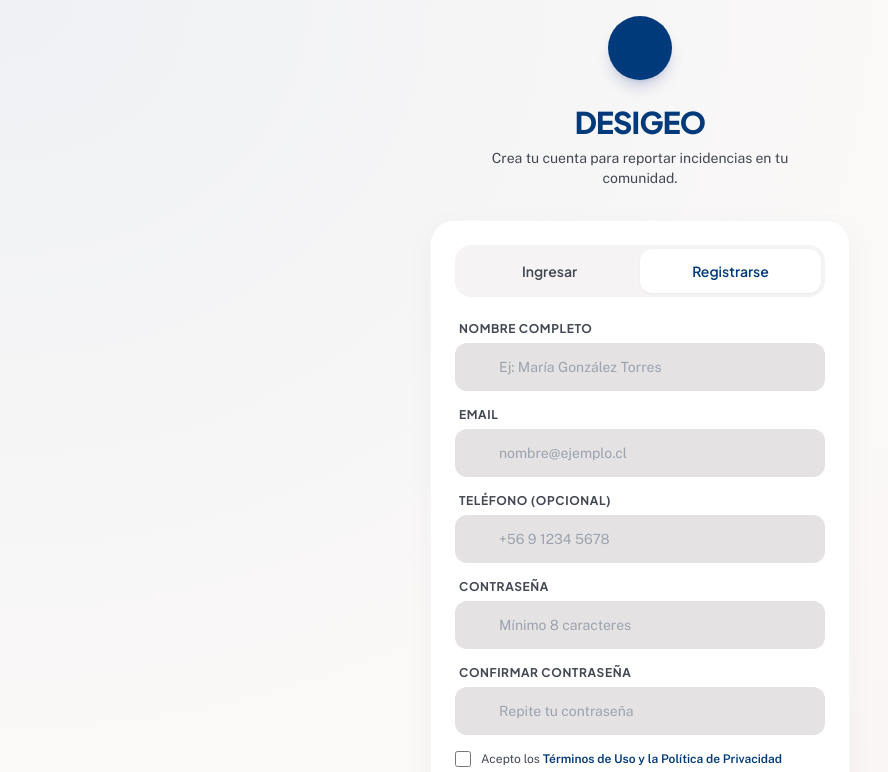
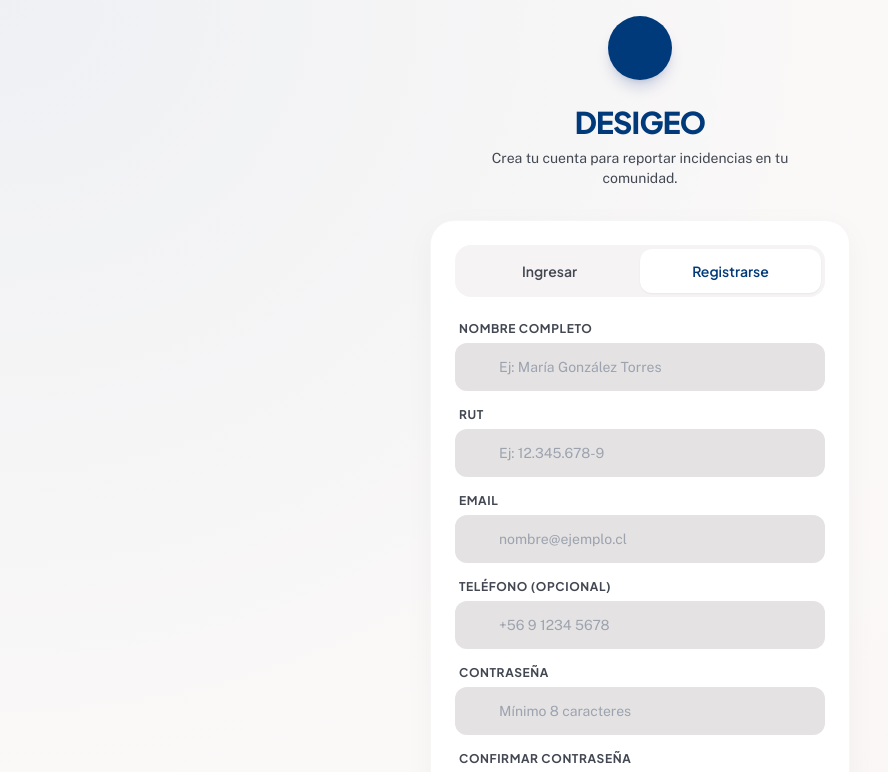
Before and after one commit to areeislat/denuncia-ciudadana-localizada-front, a React (Vite) app: page /registro in a window 1280 px wide. Shown: the top 772 px of the page, without its empty margins (0-888 px from the left). Built offline with nearby package versions, Linux system fonts and the light colour scheme; no server answers.

Commit message:
se agrega al formulario de registro el rut

```diff
--- a/src/pages/Registro.jsx
+++ b/src/pages/Registro.jsx
@@ -12,6 +12,7 @@ export default function Registro() {
 
   const [formData, setFormData] = useState({
     fullName: '',
+    rut: '',
     email: '',
     phone: '',
     password: '',
@@ -50,6 +51,48 @@ export default function Registro() {
     return value ? formatted.trim() : '';
   };
 
+  const formatRut = (value) => {
+    // Remove all characters except numbers and K/k
+    let clean = value.replace(/[^0-9kK]/g, '').toUpperCase();
+
+    if (clean.length === 0) return '';
+    if (clean.length === 1) return clean;
+
+    const body = clean.slice(0, -1);
+    const dv = clean.slice(-1);
+
+    // Add dots to the body
+    let formattedBody = '';
+    for (let i = body.length; i > 0; i -= 3) {
+      const chunk = body.slice(Math.max(0, i - 3), i);
+      formattedBody = chunk + (formattedBody ? '.' + formattedBody : '');
+    }
+
+    return `${formattedBody}-${dv}`;
+  };
+
+  const validateRut = (rut) => {
+    if (!rut) return false;
+    const clean = rut.replace(/[^0-9K]/ig, '').toUpperCase();
+    if (clean.length < 8) return false;
+
+    const r = clean.slice(0, -1);
+    const dv = clean.slice(-1);
+    let suma = 0;
+    let multiplo = 2;
+
+    for (let i = r.length - 1; i >= 0; i--) {
+        suma += parseInt(r.charAt(i)) * multiplo;
+        if (multiplo < 7) multiplo++;
+        else multiplo = 2;
+    }
+
+    const dvEsperado = 11 - (suma % 11);
+    const dvString = dvEsperado === 11 ? '0' : dvEsperado === 10 ? 'K' : dvEsperado.toString();
+
+    return dv === dvString;
+  };
+
   const handleChange = (e) => {
     const { name, value, type, checked } = e.target;
 
@@ -61,6 +104,8 @@ export default function Registro() {
         return; // Reject invalid characters
       }
       finalValue = formatFullName(value);
+    } else if (name === 'rut') {
+      finalValue = formatRut(value);
     } else if (name === 'phone') {
         finalValue = formatPhone(value);
     }
@@ -82,6 +127,12 @@ export default function Registro() {
       errors.fullName = 'El nombre es requerido';
     } else if (formData.fullName.trim().split(' ').length < 2) {
       errors.fullName = 'Por favor ingresa al menos un nombre y un apellido';
+    }
+
+    if (!formData.rut.trim()) {
+      errors.rut = 'El RUT es requerido';
+    } else if (!validateRut(formData.rut)) {
+      errors.rut = 'RUT inválido (ej: 12.345.678-9)';
     }
 
     if (formData.phone && !/^\+56 9 \d{4} \d{4}$/.test(formData.phone)) {
@@ -126,6 +177,8 @@ export default function Registro() {
         email: formData.email,
         password: formData.password,
         fullName: formData.fullName,
+        rut: formData.rut,
+        phone: formData.phone // As req. in API
       });
 
       setSuccess(true);
@@ -215,6 +268,31 @@ export default function Registro() {
               </div>
               {validationErrors.fullName && (
                 <p className="text-xs text-red-500 mt-1 ml-1">{validationErrors.fullName}</p>
+              )}
+            </div>
+
+            {/* RUT */}
+            <div>
+              <label className="block font-headline text-xs font-bold text-[#424752] ml-1 uppercase tracking-wider mb-1.5">
+                RUT
+              </label>
+              <div className="relative">
+                <div className="absolute inset-y-0 left-0 pl-3.5 flex items-center pointer-events-none text-[#424752]">
+                  <span className="material-symbols-outlined text-xl">badge</span>
+                </div>
+                <input
+                  className={`block w-full pl-11 pr-4 py-3.5 bg-[#e4e2e2] border-none rounded-xl focus:ring-2 focus:ring-[#003a7a] text-sm ${validationErrors.rut ? 'ring-2 ring-red-400' : ''}`}
+                  placeholder="Ej: 12.345.678-9"
+                  type="text"
+                  name="rut"
+                  value={formData.rut}
+                  onChange={handleChange}
+                  disabled={loading || success}
+                  maxLength="12"
+                />
+              </div>
+              {validationErrors.rut && (
+                <p className="text-xs text-red-500 mt-1 ml-1">{validationErrors.rut}</p>
               )}
             </div>
 
--- a/src/services/authService.js
+++ b/src/services/authService.js
@@ -80,6 +80,8 @@ export const register = async (userData) => {
         email: userData.email,
         password: userData.password,
         fullName: userData.fullName,
+        rut: userData.rut,
+        phone: userData.phone,
         active: true,
       }),
     });
```
